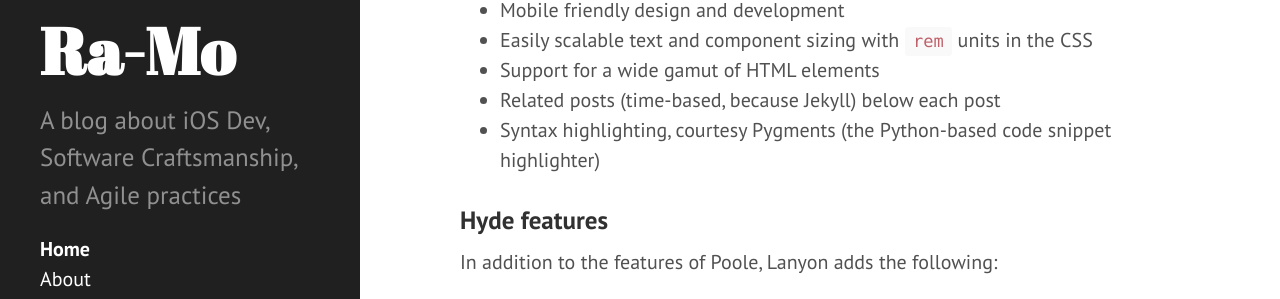
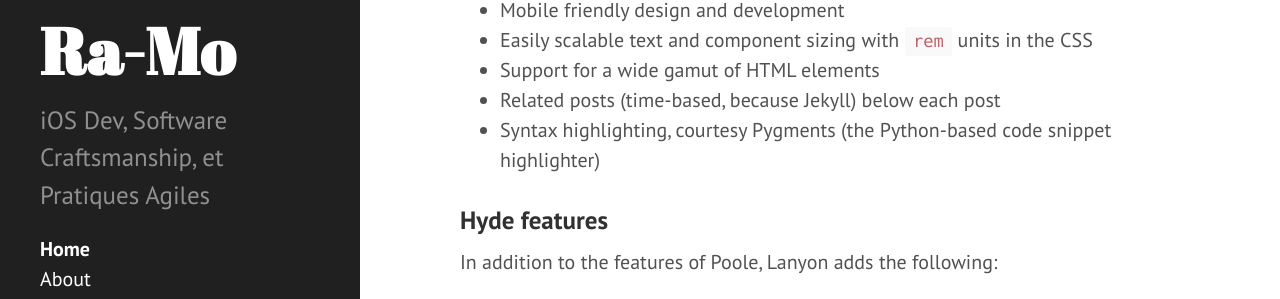
Before and after one commit to raphaelmor/raphaelmor.github.io, a Jekyll site: the page built from index.html, in a window 1280 px wide. Shown: the part 486-785 px from the top of the page. Built offline with Jekyll 4.4.1, drawn with Linux system fonts in a browser that asks for light colours; Markdown is read by kramdown in place of the engine named in the settings; the list of posts is cut into pages by our own code.

Commit message:
Updated config to switch blog to french

```diff
--- a/_config.yml
+++ b/_config.yml
@@ -7,8 +7,8 @@
 
 # Setup
 title:            Ra-Mo
-tagline:          'iOS Development'
-description:      'A blog about iOS Dev, Software Craftsmanship, and Agile practices'
+tagline:          'Développement iOS'
+description:      'iOS Dev, Software Craftsmanship, et Pratiques Agiles'
 url:              http://raphaelmor.github.io
 
 author:
```
